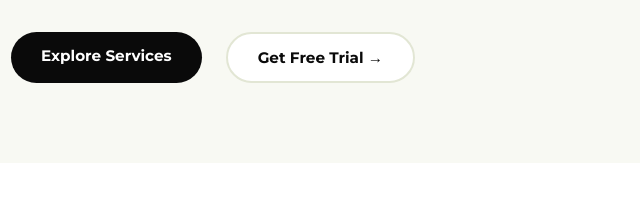
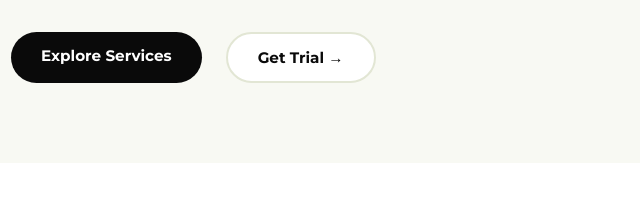
Before and after one commit to theliftmedia/home, a plain HTML site: page index.html in a window 1280 px wide. Shown: the part 564-766 px from the top of the page, 53-693 px from the left. Drawn offline with Linux system fonts and the light colour scheme; a web font is replaced by a local one.

Commit message:
Update index.html

```diff
--- a/index.html
+++ b/index.html
@@ -91,7 +91,7 @@
           results, measurable growth.</p>
         <div class="hero-btns">
           <a href="#services" class="btn-primary">Explore Services</a>
-          <a href="#contact" class="btn-secondary">Get Free Trial →</a>
+          <a href="#contact" class="btn-secondary">Get Trial →</a>
         </div>
       </div>
     </div>
```
